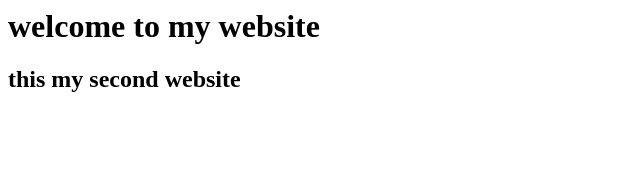
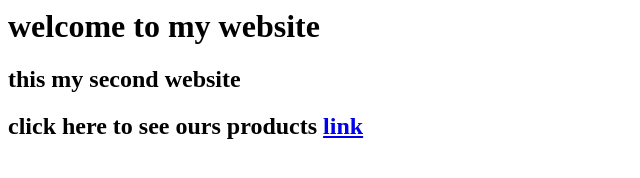
Before and after one commit to hercelle/website2, a plain HTML site: page index.html in a window 1280 px wide. Shown: the whole page, without its empty margins (0-640 px from the left). Drawn offline with Linux system fonts and the light colour scheme.

Commit message:
adding product link to index file

```diff
--- a/index.html
+++ b/index.html
@@ -1,2 +1,3 @@
 <h1> welcome to my website </h1>
 <h2> this my second website </h2>
+<h2> click here to see ours products <a href="product.html">link </a> </h2>
```
